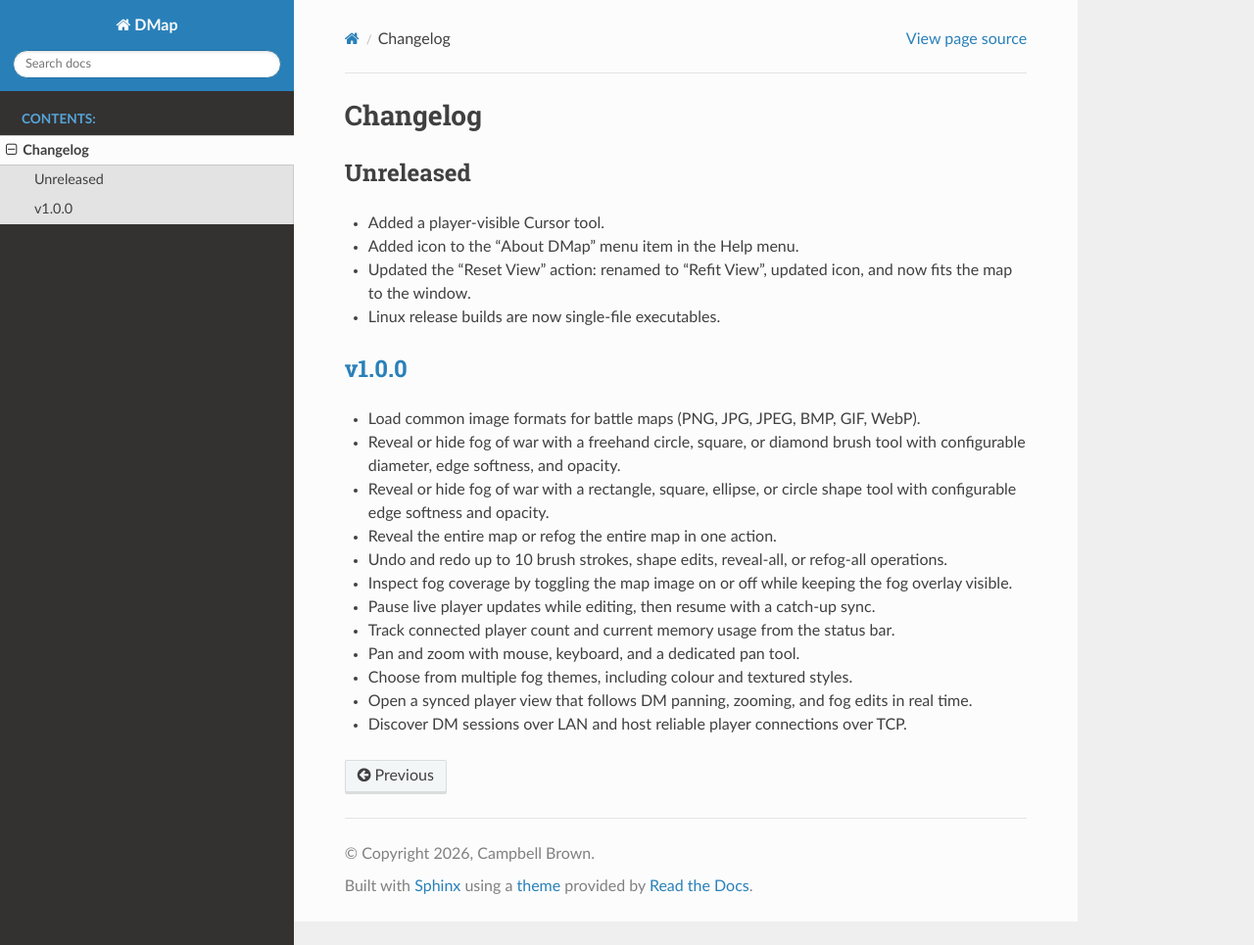
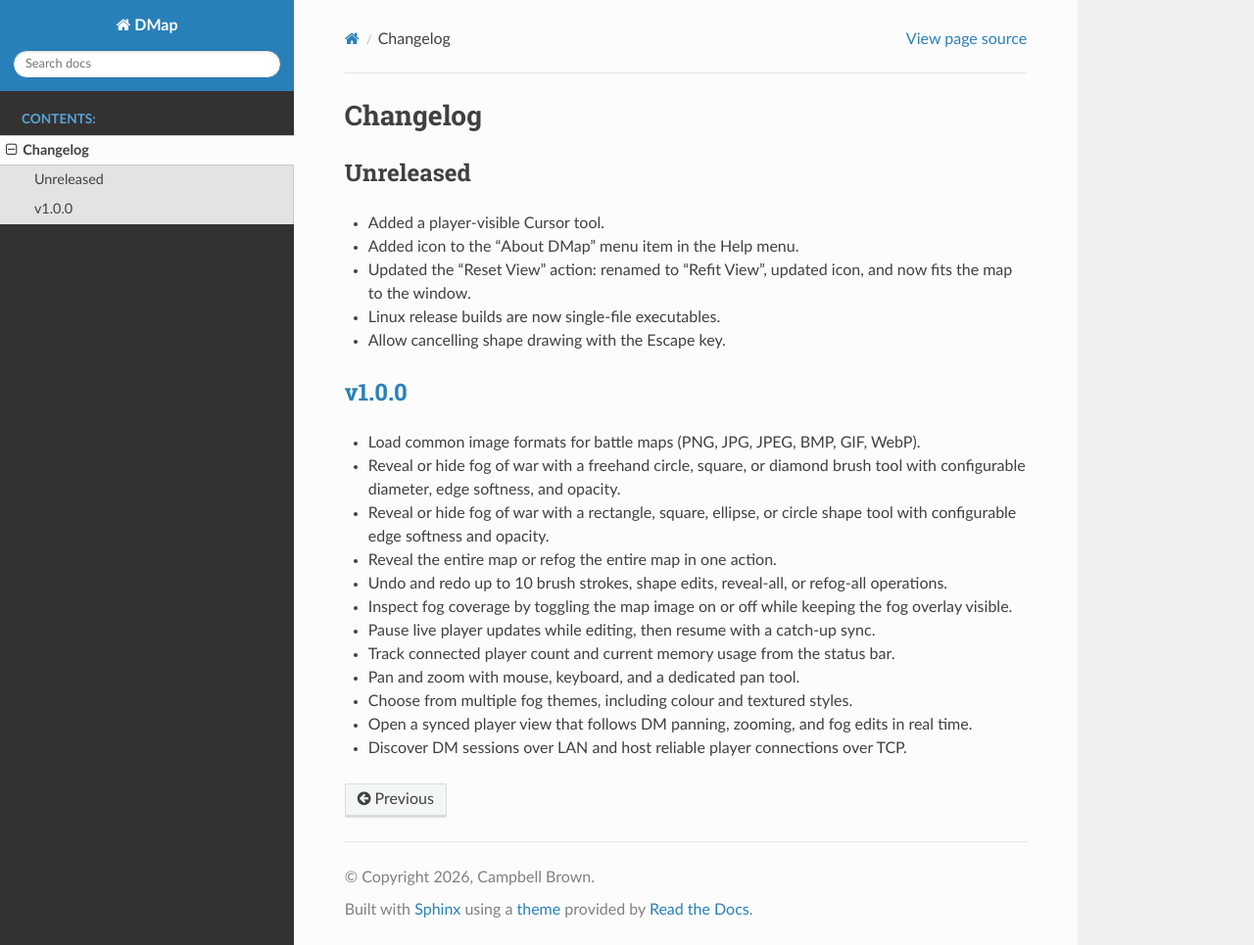
Before and after one commit to campbellmbrown/dmap-net, a Sphinx documentation site: the page built from docs/source/changelog.rst, in a window 1280 px wide and 965 px high. Shown: the whole window at 98% size. Built offline with Sphinx 7.4.7 and the Read the Docs theme 3.1.0, drawn with Linux system fonts in a browser that asks for light colours.

Commit message:
Update changelog

```diff
--- a/docs/source/changelog.rst
+++ b/docs/source/changelog.rst
@@ -10,6 +10,7 @@
 * Added icon to the "About DMap" menu item in the Help menu.
 * Updated the “Reset View” action: renamed to “Refit View”, updated icon, and now fits the map to the window.
 * Linux release builds are now single-file executables.
+* Allow cancelling shape drawing with the Escape key.
 
 :release-link:`v1.0.0`
 ----------------------
```
